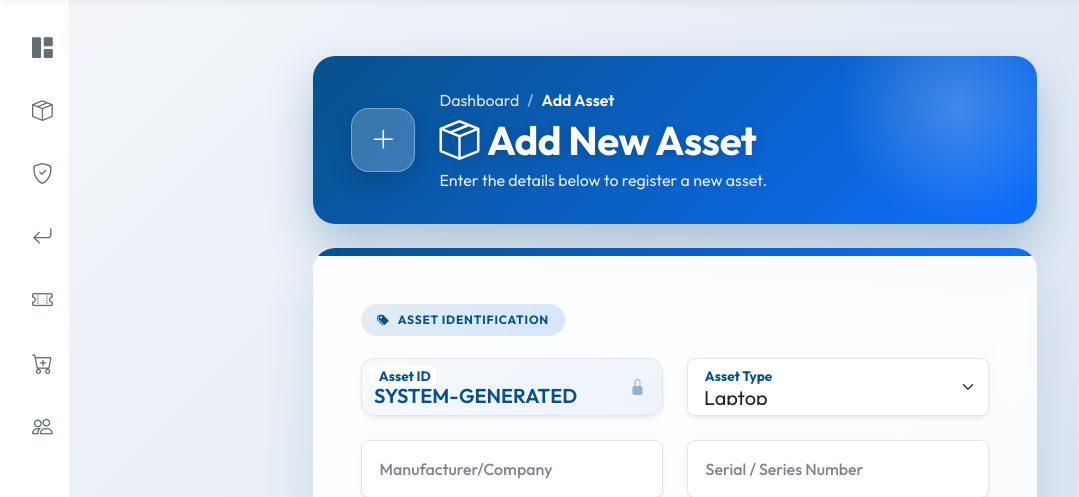
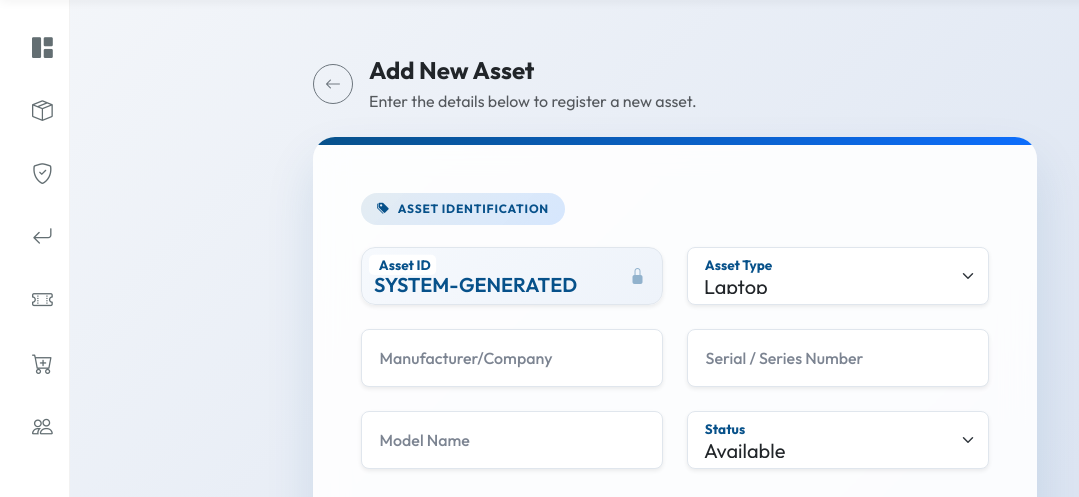
Before and after one commit to lakshmibtl/asset_management, a Django app: page /asset/add/ in a window 1280 px wide. Shown: the part 65-562 px from the top of the page, without its empty margins (0-1079 px from the left). Run offline with Django 5.2, Linux system fonts and the light colour scheme; the visitor is signed in with stand-in values (Sample User, id 1); data that the repository does not hold is empty; some libraries are stand-ins or nearby versions.

Commit message:
Update asset management features

```diff
--- a/asset_app/templates/asset_app/add_asset.html
+++ b/asset_app/templates/asset_app/add_asset.html
@@ -19,44 +19,7 @@
     }
 
     /* ============ HERO ============ */
-    .form-hero {
-        background: var(--grad-primary);
-        border-radius: var(--radius);
-        padding: 2rem 2.4rem;
-        color: #fff;
-        position: relative;
-        overflow: hidden;
-        box-shadow: 0 20px 45px rgba(7, 81, 138, 0.28);
-    }
-
-    .form-hero::after {
-        content: "";
-        position: absolute;
-        right: -40px;
-        top: -70px;
-        width: 240px;
-        height: 240px;
-        background: radial-gradient(circle, rgba(255, 255, 255, 0.22), transparent 70%);
-    }
-
-    .form-hero .hero-badge {
-        display: inline-flex;
-        width: 64px;
-        height: 64px;
-        border-radius: 18px;
-        align-items: center;
-        justify-content: center;
-        background: rgba(255, 255, 255, 0.2);
-        border: 1px solid rgba(255, 255, 255, 0.35);
-        font-size: 1.6rem;
-        box-shadow: 0 10px 24px rgba(0, 0, 0, 0.15);
-    }
-
-    .form-hero h1 {
-        font-weight: 800;
-        letter-spacing: -0.5px;
-        text-shadow: 0 2px 10px rgba(0, 0, 0, 0.18);
-    }
+    /* Removed .form-hero styles to match the rest of the app */
 
     .form-hero p {
         opacity: 0.9;
@@ -209,20 +172,18 @@
     <div class="row justify-content-center">
         <div class="col-12 col-lg-10 col-xl-8">
 
-            <!-- HERO -->
-            <div class="form-hero d-flex align-items-center gap-4 mb-4 animate__animated animate__fadeInDown">
-                <div class="hero-badge d-none d-sm-inline-flex">
-                    <i class="bi bi-plus-lg"></i>
-                </div>
-                <div style="flex:1;">
-                    <nav aria-label="breadcrumb" class="mb-1">
-                        <ol class="breadcrumb mb-0 small">
-                            <li class="breadcrumb-item"><a href="{% url 'asset_dashboard' %}" class="text-decoration-none">Dashboard</a></li>
-                            <li class="breadcrumb-item text-white fw-semibold">Add Asset</li>
-                        </ol>
-                    </nav>
-                    <h1 class="mb-1 mt-1"><i class="bi bi-box-seam me-2"></i>Add New Asset</h1>
-                    <p class="mb-0">Enter the details below to register a new asset.</p>
+            <!-- Standard Header -->
+            <div class="row mb-4 align-items-center">
+                <div class="col-12 d-flex justify-content-between align-items-center">
+                    <div class="d-flex align-items-center">
+                        <a href="{% url 'asset_dashboard' %}" class="btn btn-outline-secondary rounded-circle me-3" style="width: 40px; height: 40px; display: flex; align-items: center; justify-content: center;">
+                            <i class="bi bi-arrow-left"></i>
+                        </a>
+                        <div>
+                            <h4 class="fw-bold text-dark mb-1">Add New Asset</h4>
+                            <p class="text-muted mb-0">Enter the details below to register a new asset.</p>
+                        </div>
+                    </div>
                 </div>
             </div>
 
--- a/asset_app/views.py
+++ b/asset_app/views.py
@@ -1692,11 +1692,18 @@ def view_tickets(request):
     for t in tickets:
         t.display_name = _employee_display_name(t.created_by)
 
+    status_counts = {'total': len(tickets), 'open': 0, 'pending': 0, 'resolved': 0, 'closed': 0}
+    for t in tickets:
+        key = (t.status or '').strip().lower()
+        if key in status_counts:
+            status_counts[key] += 1
+
     return render(request, 'asset_app/view_tickets.html', {
         'tickets': tickets,
         'form': form,
         'is_network_support': is_network_support,
         'is_admin': is_admin,
+        'status_counts': status_counts,
     })
 
 @login_required
```
Also changed, not shown: asset_app/templates/asset_app/my_work_reports.html (+25 -17 lines).
